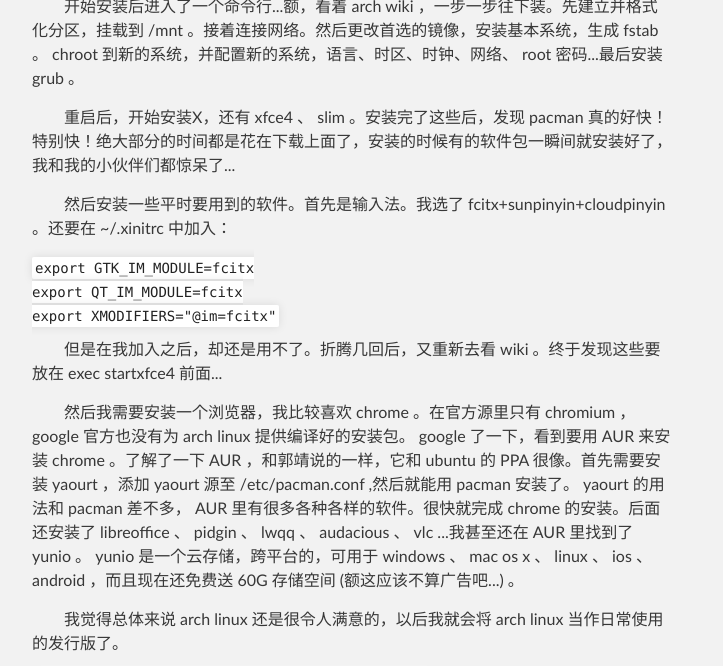
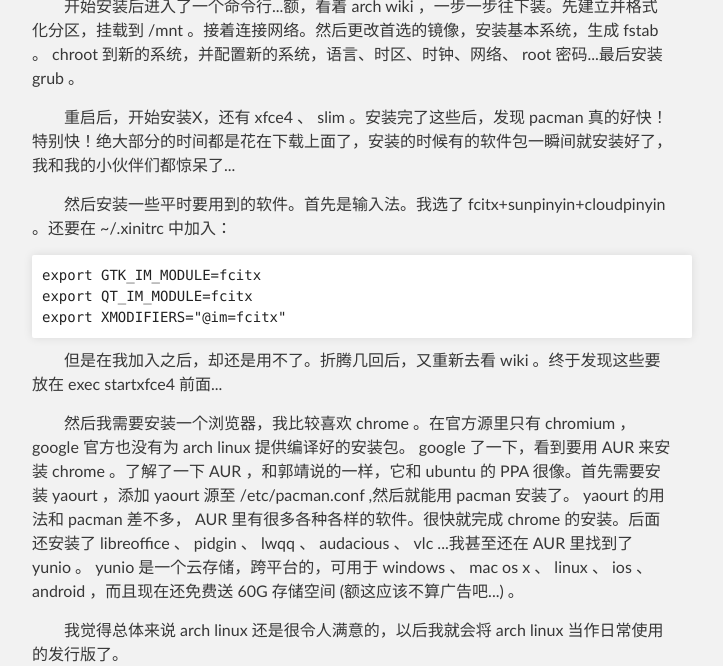
Before and after one commit to laurence6/blog, a Jekyll site: the page built from _posts/2013-08-02-01.html, in a window 1280 px wide and 900 px high, scrolled down 802 px, cut to the strip 0-666 px from the top of the window. Shown: the whole strip, without its empty margins (288-1011 px from the left). Built offline with Jekyll 4.4.1, drawn with Linux system fonts in a browser that asks for light colours; nearby versions of some CDN libraries; some web fonts are replaced; comment, search, counter and statistics services are not loaded.

Commit message:
update the style of code

```diff
--- a/_posts/2013-08-02-01.html
+++ b/_posts/2013-08-02-01.html
@@ -8,11 +8,11 @@
 <p>开始安装后进入了一个命令行...额，看着 arch wiki ，一步一步往下装。先建立并格式化分区，挂载到 /mnt 。接着连接网络。然后更改首选的镜像，安装基本系统，生成 fstab 。 chroot 到新的系统，并配置新的系统，语言、时区、时钟、网络、 root 密码...最后安装 grub 。</p>
 <p>重启后，开始安装X，还有 xfce4 、 slim 。安装完了这些后，发现 pacman 真的好快！特别快！绝大部分的时间都是花在下载上面了，安装的时候有的软件包一瞬间就安装好了，我和我的小伙伴们都惊呆了...</p>
 <p>然后安装一些平时要用到的软件。首先是输入法。我选了 fcitx+sunpinyin+cloudpinyin 。还要在 ~/.xinitrc 中加入：</p>
-<code>
-export GTK_IM_MODULE=fcitx<br />
-export QT_IM_MODULE=fcitx<br />
+<pre>
+export GTK_IM_MODULE=fcitx
+export QT_IM_MODULE=fcitx
 export XMODIFIERS="@im=fcitx"
-</code>
+</pre>
 <p>但是在我加入之后，却还是用不了。折腾几回后，又重新去看 wiki 。终于发现这些要放在 exec startxfce4 前面...</p>
 <p>然后我需要安装一个浏览器，我比较喜欢 chrome 。在官方源里只有 chromium ， google 官方也没有为 arch linux 提供编译好的安装包。 google 了一下，看到要用 AUR 来安装 chrome 。了解了一下 AUR ，和郭靖说的一样，它和 ubuntu 的 PPA 很像。首先需要安装 yaourt ，添加 yaourt 源至 /etc/pacman.conf ,然后就能用 pacman 安装了。 yaourt 的用法和 pacman 差不多， AUR 里有很多各种各样的软件。很快就完成 chrome 的安装。后面还安装了 libreoffice 、 pidgin 、 lwqq 、 audacious 、 vlc ...我甚至还在 AUR 里找到了 yunio 。 yunio 是一个云存储，跨平台的，可用于 windows 、 mac os x 、 linux 、 ios 、 android ，而且现在还免费送 60G 存储空间 (额这应该不算广告吧...) 。</p>
 <p>我觉得总体来说 arch linux 还是很令人满意的，以后我就会将 arch linux 当作日常使用的发行版了。</p>
```
